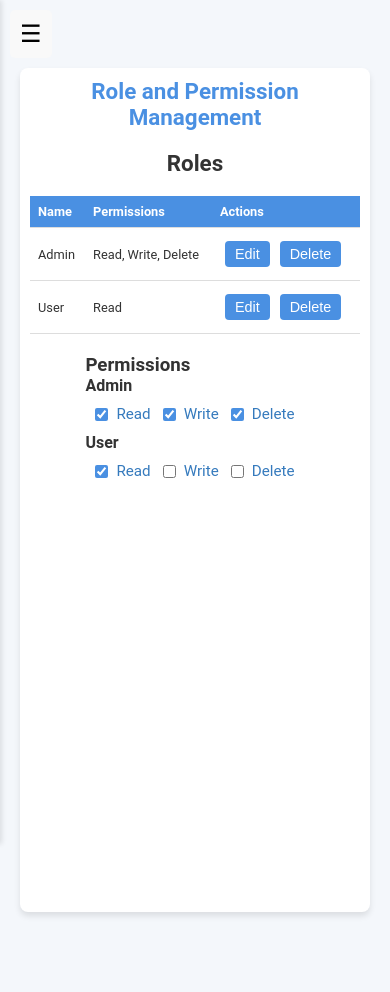
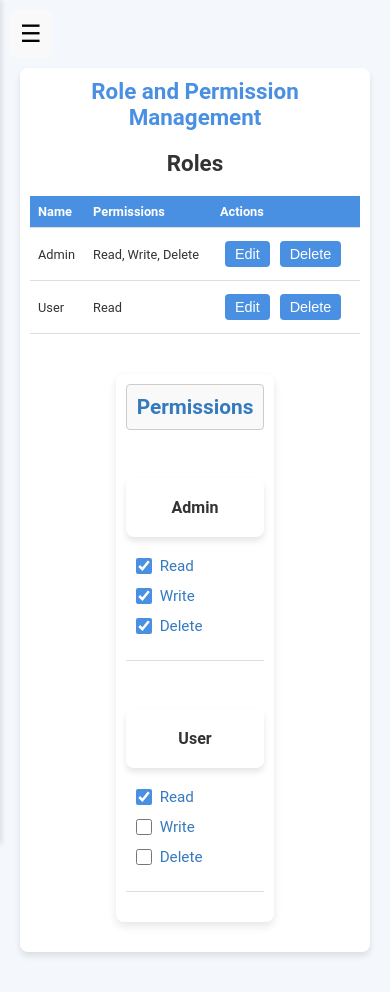
Before and after one commit to tropnicates/rbac_app, a React (Create React App) app: page /permissions in a window 390 px wide. Before the commit the page ends 952 px from the top, so only its background shows below. Built offline with nearby package versions, Linux system fonts and the light colour scheme.

Commit message:
css modified

```diff
--- /dev/null
+++ b/src/assets/styles/permissionList.css
@@ -0,0 +1,118 @@
+/* General styling */
+body {
+    font-family: 'Arial', sans-serif;
+    margin: 0;
+    padding: 0;
+    box-sizing: border-box;
+    background-color: #f9f9f9;
+    color: #333;
+  }
+
+  /* Main container styling */
+  .permissions-list {
+    max-width: 800px;
+    margin: 20px auto;
+    padding: 20px;
+    background-color: #ffffff; /* White background for contrast */
+    border-radius: 8px;
+    box-shadow: 0 4px 8px rgba(0, 0, 0, 0.1);
+  }
+
+  /* Header */
+  .permissions {
+    font-size: 1.8rem;
+    font-weight: bold;
+    color: #357ABD; /* Primary blue color */
+    margin-bottom: 20px;
+    text-align: center;
+  }
+
+  /* Role permissions container */
+  .role-permissions {
+    margin-bottom: 20px;
+    border-bottom: 1px solid #ddd; /* Divider for separation */
+    padding-bottom: 15px;
+  }
+
+  /* Role title */
+  .role {
+    font-size: 1.2rem;
+    font-weight: bold;
+    color: #333; /* Standard text color */
+    margin-bottom: 10px;
+  }
+
+  /* Permissions checkboxes container */
+  .permissions-checkboxes {
+    display: flex;
+    flex-wrap: wrap;
+    gap: 15px;
+  }
+
+  /* Checkbox label styling */
+  .checkbox-label {
+    display: flex;
+    align-items: center;
+    gap: 8px;
+    font-size: 1rem;
+    color: #333;
+  }
+
+  /* Checkbox styling */
+  .checkbox-label input[type="checkbox"] {
+    accent-color: #357ABD; /* Blue accent color for checkboxes */
+    width: 16px;
+    height: 16px;
+    cursor: pointer;
+  }
+
+  /* Hover effect on labels */
+  .checkbox-label:hover {
+    color: #357ABD; /* Highlight text on hover */
+  }
+
+  /* Responsive styling */
+  @media (max-width: 768px) {
+    .permissions-list {
+      padding: 15px;
+    }
+
+    .permissions {
+      font-size: 1.5rem;
+    }
+
+    .role {
+      font-size: 1.1rem;
+    }
+
+    .permissions-checkboxes {
+      gap: 10px;
+    }
+
+    .checkbox-label {
+      font-size: 0.95rem;
+    }
+  }
+
+  @media (max-width: 480px) {
+    .permissions-list {
+      padding: 10px;
+    }
+
+    .permissions {
+      font-size: 1.3rem;
+    }
+
+    .role {
+      font-size: 1rem;
+    }
+
+    .permissions-checkboxes {
+      flex-direction: column;
+      gap: 8px;
+    }
+
+    .checkbox-label {
+      font-size: 0.9rem;
+    }
+  }
--- a/src/components/PermissionsList.js
+++ b/src/components/PermissionsList.js
@@ -1,14 +1,15 @@
 import React from "react";
+import "../assets/styles/permissionList.css"
 
 const PermissionList = ({ roles, onPermissionChange }) => {
   const allPermissions = ["Read", "Write", "Delete"];
 
   return (
     <div className="permissions-list">
-      <h3>Permissions</h3>
+      <div className="permissions">Permissions</div>
       {roles.map((role) => (
         <div key={role.id} className="role-permissions">
-          <h4>{role.name}</h4>
+          <div className="role">{role.name}</div>
           <div className="permissions-checkboxes">
             {allPermissions.map((permission) => (
               <label key={permission} className="checkbox-label">
```
